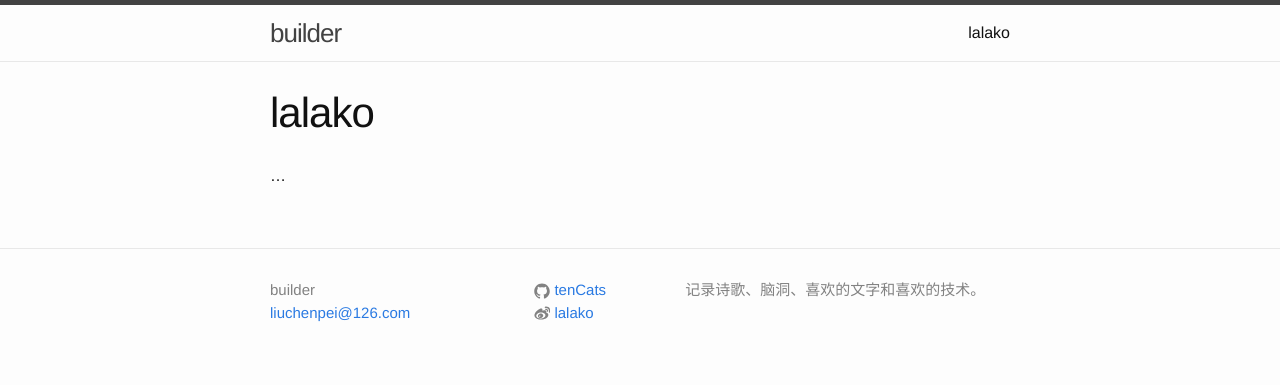
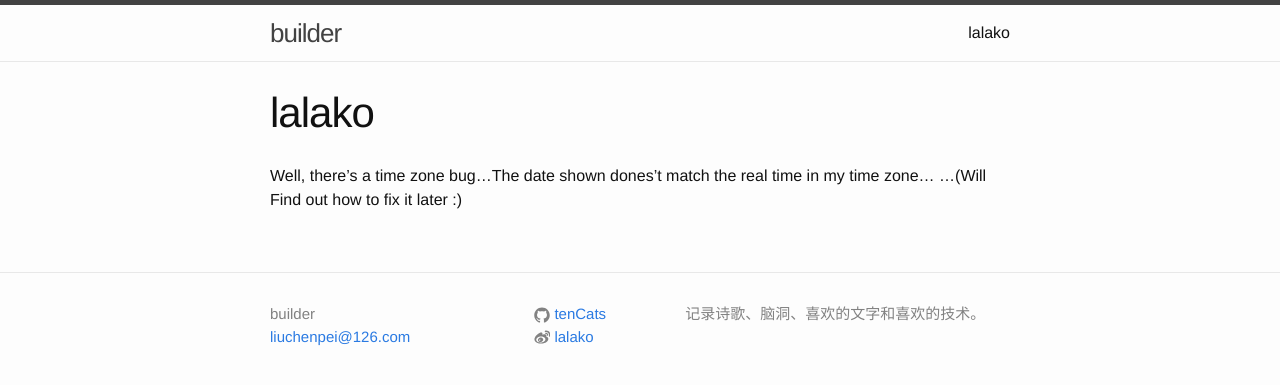
Before and after one commit to tenCats/tenCats.github.io, a Jekyll site: the page built from about.md, in a window 1280 px wide. Shown: the top 385 px of the page. Built offline with Jekyll 4.4.1, drawn with Linux system fonts in a browser that asks for light colours.

Commit message:
new post and a little changes
Add “timezone” in _config.yml.
Change the about.md content.

```diff
--- a/_config.yml
+++ b/_config.yml
@@ -12,3 +12,4 @@ github_username:  tenCats
 # Build settings
 markdown: kramdown
 future: true
+timezone: Asia/Shanghai
--- a/about.md
+++ b/about.md
@@ -4,4 +4,5 @@ title: lalako
 permalink: /about/
 ---
 
-...
+Well, there's a time zone bug...The date shown dones't match the real time in my time zone...
+...(Will Find out how to fix it later :)
```
Also changed, not shown: _posts/2016-06-04-June 4th-to you.markdown (added, +14 -0 lines).
